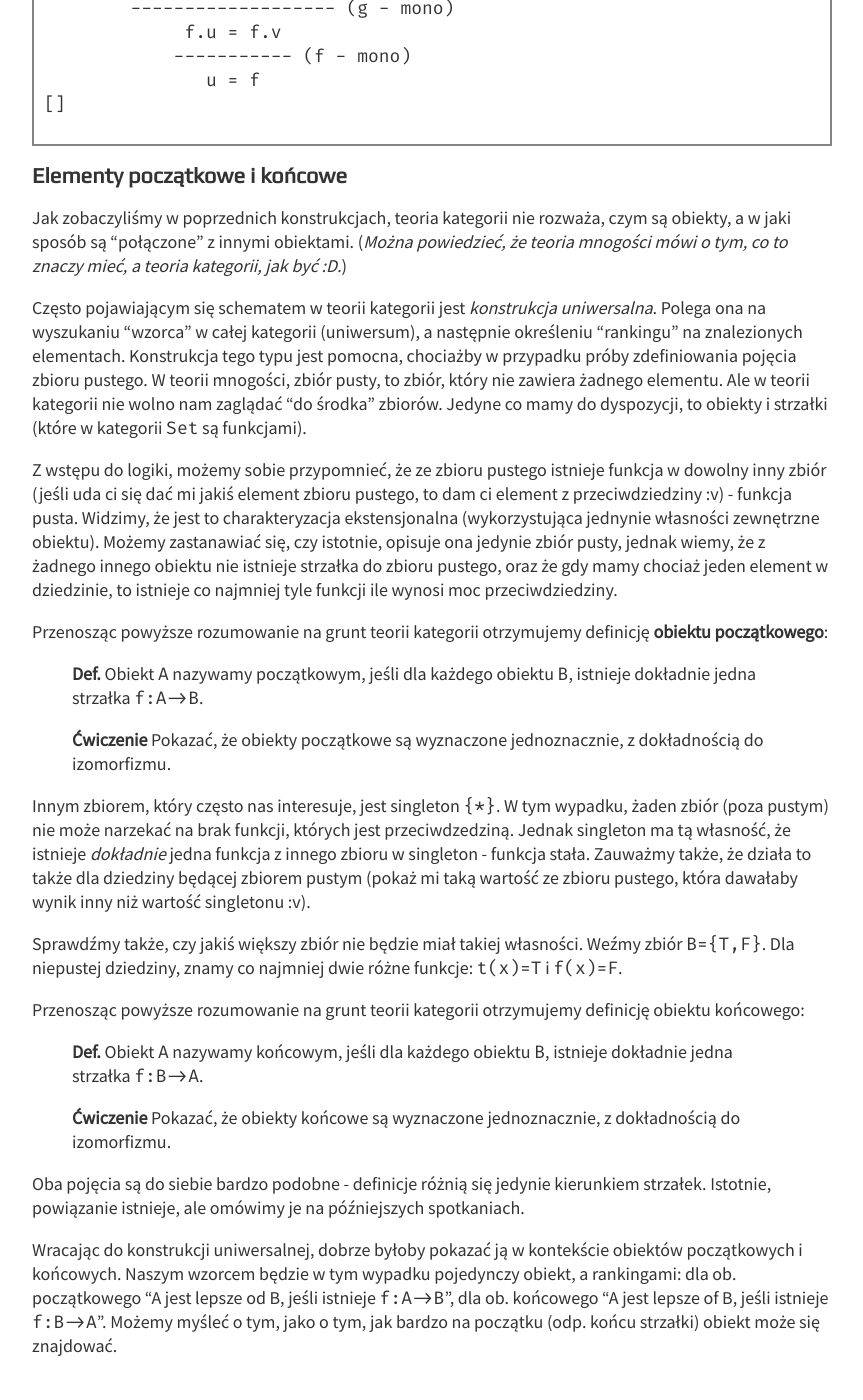
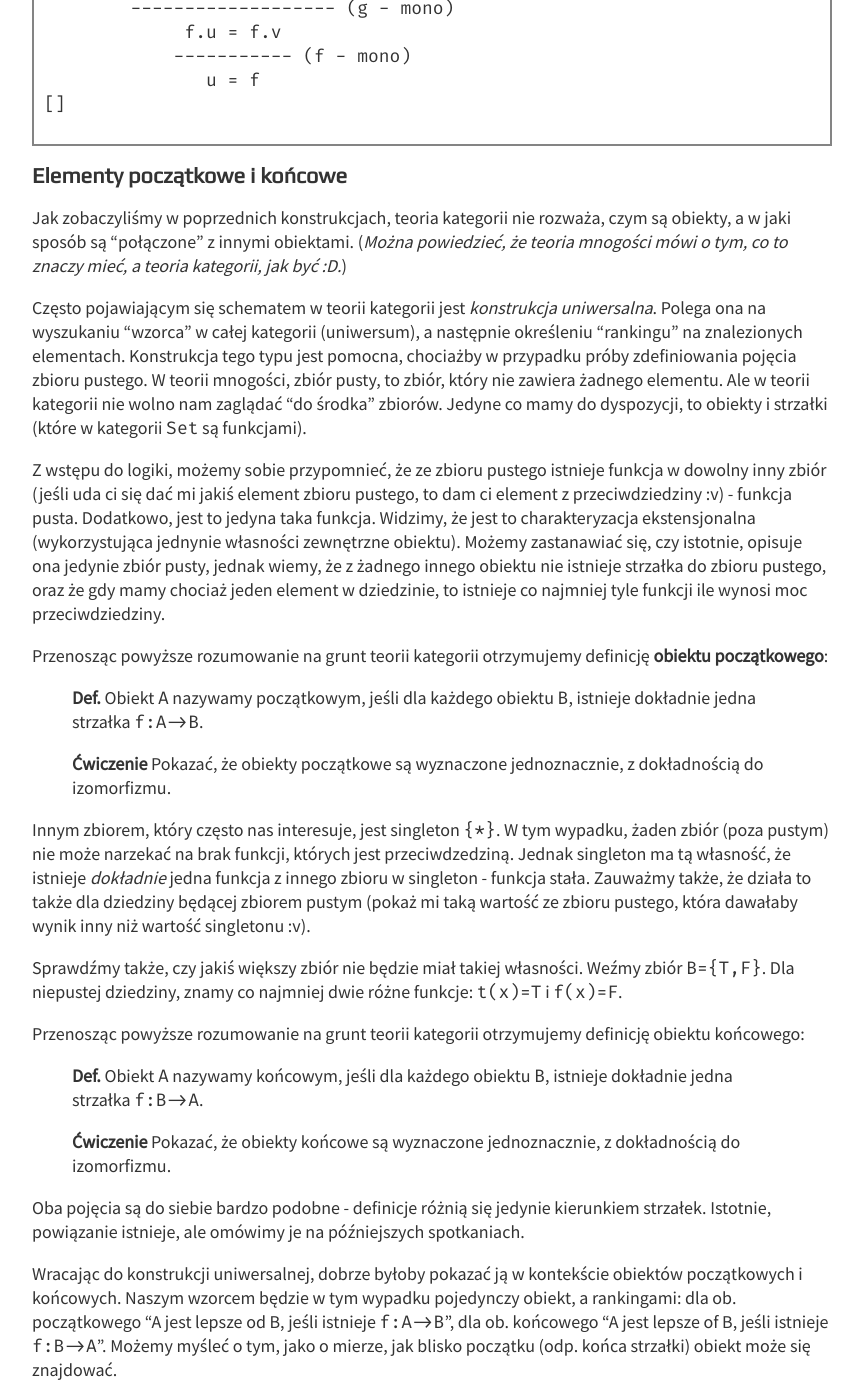
Before and after one commit to KatJon/katjon.github.io, a Jekyll site: the page built from _posts/category-theory/2019-03-21-category-theory-1.markdown, in a window 1280 px wide and 1400 px high, scrolled down 2144 px. Shown: the whole window, without its empty margins (208-1071 px from the left). Built offline with Jekyll 4.4.1, drawn with Linux system fonts in a browser that asks for light colours; nearby versions of some CDN libraries; before the commit the page ends 3520 px from its top, so only the background shows below that.

Commit message:
[CT] Fixed initial object example

```diff
--- a/_posts/category-theory/2019-03-21-category-theory-1.markdown
+++ b/_posts/category-theory/2019-03-21-category-theory-1.markdown
@@ -99,7 +99,7 @@ Jak zobaczyliśmy w poprzednich konstrukcjach, teoria kategorii nie rozważa, cz
 
 Często pojawiającym się schematem w teorii kategorii jest *konstrukcja uniwersalna*. Polega ona na wyszukaniu "wzorca" w całej kategorii (uniwersum), a następnie określeniu "rankingu" na znalezionych elementach. Konstrukcja tego typu jest pomocna, chociażby w przypadku próby zdefiniowania pojęcia zbioru pustego. W teorii mnogości, zbiór pusty, to zbiór, który nie zawiera żadnego elementu. Ale w teorii kategorii nie wolno nam zaglądać "do środka" zbiorów. Jedyne co mamy do dyspozycji, to obiekty i strzałki (które w kategorii `Set` są funkcjami).
 
-Z wstępu do logiki, możemy sobie przypomnieć, że ze zbioru pustego istnieje funkcja w dowolny inny zbiór (jeśli uda ci się dać mi jakiś element zbioru pustego, to dam ci element z przeciwdziedziny :v) - funkcja pusta. Widzimy, że jest to charakteryzacja ekstensjonalna (wykorzystująca jednynie własności zewnętrzne obiektu). Możemy zastanawiać się, czy istotnie, opisuje ona jedynie zbiór pusty, jednak wiemy, że z żadnego innego obiektu nie istnieje strzałka do zbioru pustego, oraz że gdy mamy chociaż jeden element w dziedzinie, to istnieje co najmniej tyle funkcji ile wynosi moc przeciwdziedziny.
+Z wstępu do logiki, możemy sobie przypomnieć, że ze zbioru pustego istnieje funkcja w dowolny inny zbiór (jeśli uda ci się dać mi jakiś element zbioru pustego, to dam ci element z przeciwdziedziny :v) - funkcja pusta. Dodatkowo, jest to jedyna taka funkcja. Widzimy, że jest to charakteryzacja ekstensjonalna (wykorzystująca jednynie własności zewnętrzne obiektu). Możemy zastanawiać się, czy istotnie, opisuje ona jedynie zbiór pusty, jednak wiemy, że z żadnego innego obiektu nie istnieje strzałka do zbioru pustego, oraz że gdy mamy chociaż jeden element w dziedzinie, to istnieje co najmniej tyle funkcji ile wynosi moc przeciwdziedziny.
 
 Przenosząc powyższe rozumowanie na grunt teorii kategorii otrzymujemy definicję **obiektu początkowego**:
 
@@ -120,4 +120,4 @@ Przenosząc powyższe rozumowanie na grunt teorii kategorii otrzymujemy definicj
 
 Oba pojęcia są do siebie bardzo podobne - definicje różnią się jedynie kierunkiem strzałek. Istotnie, powiązanie istnieje, ale omówimy je na późniejszych spotkaniach.
 
-Wracając do konstrukcji uniwersalnej, dobrze byłoby pokazać ją w kontekście obiektów początkowych i końcowych. Naszym wzorcem będzie w tym wypadku pojedynczy obiekt, a rankingami: dla ob. początkowego "A jest lepsze od B, jeśli istnieje `f:A->B`", dla ob. końcowego "A jest lepsze of B, jeśli istnieje `f:B->A`". Możemy myśleć o tym, jako o tym, jak bardzo na początku (odp. końcu strzałki) obiekt może się znajdować.
+Wracając do konstrukcji uniwersalnej, dobrze byłoby pokazać ją w kontekście obiektów początkowych i końcowych. Naszym wzorcem będzie w tym wypadku pojedynczy obiekt, a rankingami: dla ob. początkowego "A jest lepsze od B, jeśli istnieje `f:A->B`", dla ob. końcowego "A jest lepsze of B, jeśli istnieje `f:B->A`". Możemy myśleć o tym, jako o mierze, jak blisko początku (odp. końca strzałki) obiekt może się znajdować.
```
